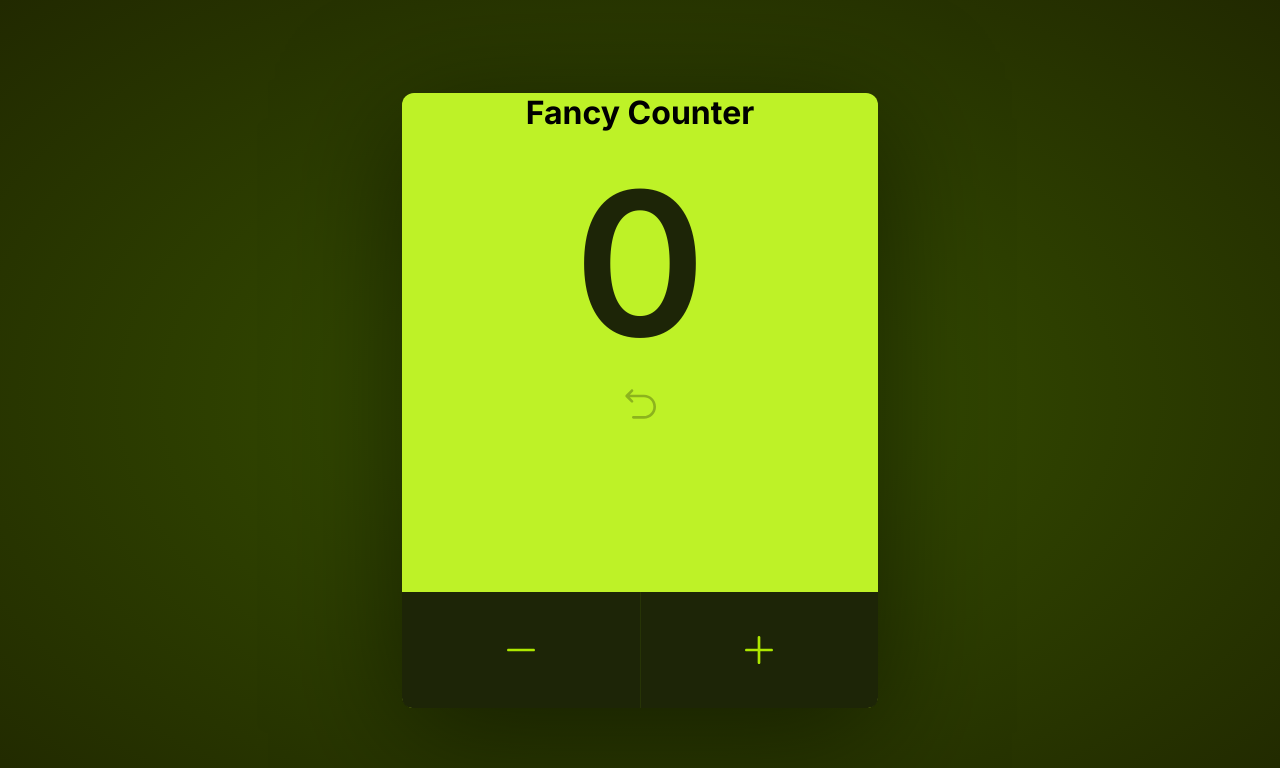
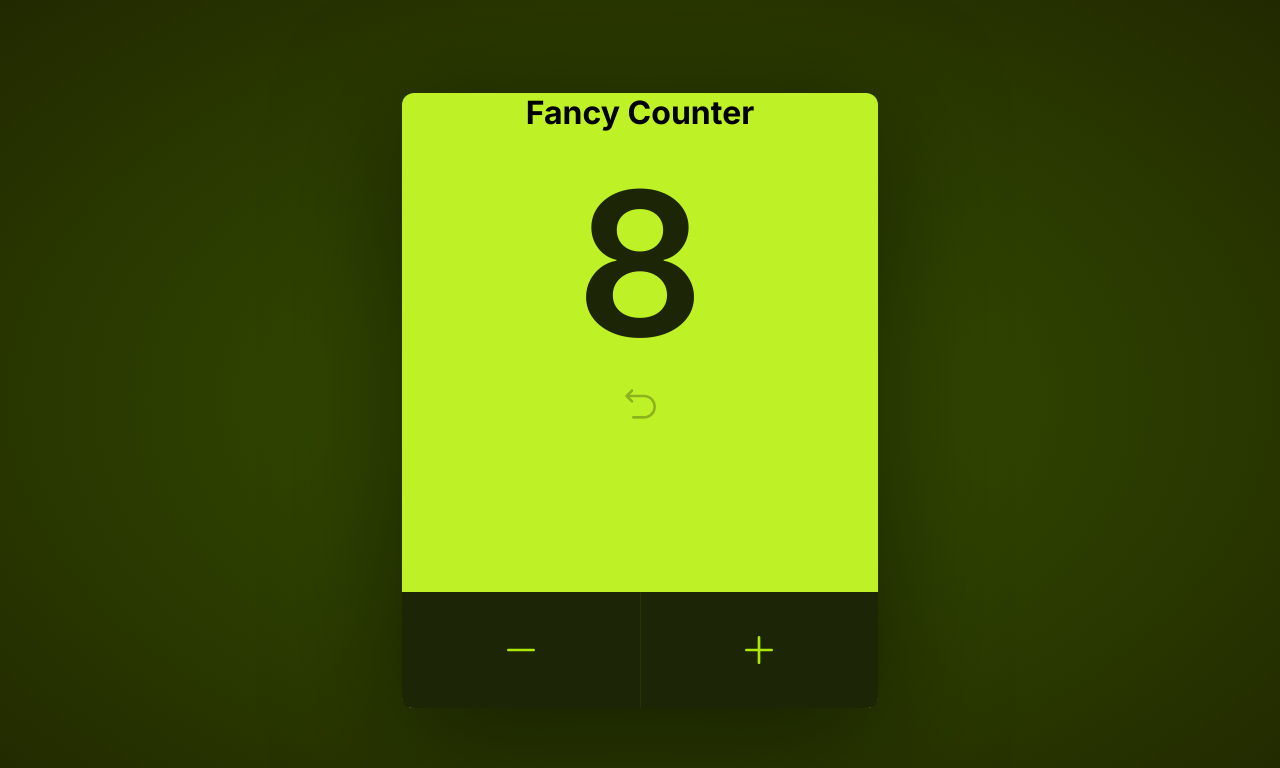
Before and after one commit to mayssamalwaraa/fancy-counter-React, a React (Vite) app: page / in a window 1280 px wide. Shown: the top 768 px of the page. Built offline with nearby package versions, Linux system fonts and the light colour scheme.

Commit message:
use state for count , lifting up the state, share the state

```diff
--- a/src/components/ButtonContainer.tsx
+++ b/src/components/ButtonContainer.tsx
@@ -1,11 +1,18 @@
 import { MinusIcon, PlusIcon } from "@radix-ui/react-icons";
-const ButtonContainer = () => {
+import { ButtonContainerProps } from "../types/ButtonContainerProps";
+const ButtonContainer = ({ setCount }: ButtonContainerProps) => {
   return (
     <div className="button-container">
-      <button className="count-btn">
+      <button
+        className="count-btn"
+        onClick={() => setCount((prev) => prev - 1)}
+      >
         <MinusIcon className="count-btn-icon" />
       </button>
-      <button className="count-btn">
+      <button
+        className="count-btn"
+        onClick={() => setCount((prev) => prev + 1)}
+      >
         <PlusIcon className="count-btn-icon" />
       </button>
     </div>
--- a/src/components/Card.tsx
+++ b/src/components/Card.tsx
@@ -1,15 +1,17 @@
+import { useState } from "react";
 import ButtonContainer from "./ButtonContainer";
 import Count from "./Count";
 import RestButton from "./RestButton";
 import Title from "./Title";
 
 const Card = () => {
+  const [count, setCount] = useState(8);
   return (
     <div className="card">
       <Title />
-      <Count />
-      <RestButton />
-      <ButtonContainer />
+      <Count count={count} />
+      <RestButton setCount={setCount} />
+      <ButtonContainer setCount={setCount} />
     </div>
   );
 };
--- a/src/components/Count.tsx
+++ b/src/components/Count.tsx
@@ -1,4 +1,6 @@
-const Count = () => {
-  return <p className="count">0</p>;
+import { CardProps } from "../types/CardProps";
+
+const Count = ({ count }: CardProps) => {
+  return <p className="count">{count}</p>;
 };
 export default Count;
--- a/src/components/RestButton.tsx
+++ b/src/components/RestButton.tsx
@@ -1,8 +1,9 @@
 import { ResetIcon } from "@radix-ui/react-icons";
+import { RestButtonProps } from "../types/RestButtonProps";
 
-const RestButton = () => {
+const RestButton = ({ setCount }: RestButtonProps) => {
   return (
-    <button className="reset-btn">
+    <button className="reset-btn" onClick={() => setCount(0)}>
       <ResetIcon className="reset-btn-icon" />
     </button>
   );
--- /dev/null
+++ b/src/types/ButtonContainerProps.ts
@@ -0,0 +1,5 @@
+import { Dispatch, SetStateAction } from "react";
+
+export type ButtonContainerProps = {
+  setCount: Dispatch<SetStateAction<number>>;
+};
--- /dev/null
+++ b/src/types/CardProps.ts
@@ -0,0 +1,3 @@
+export type CardProps = {
+  count: number;
+};
--- /dev/null
+++ b/src/types/RestButtonProps.ts
@@ -0,0 +1,5 @@
+import { Dispatch, SetStateAction } from "react";
+
+export type RestButtonProps = {
+  setCount: Dispatch<SetStateAction<number>>;
+};
```
